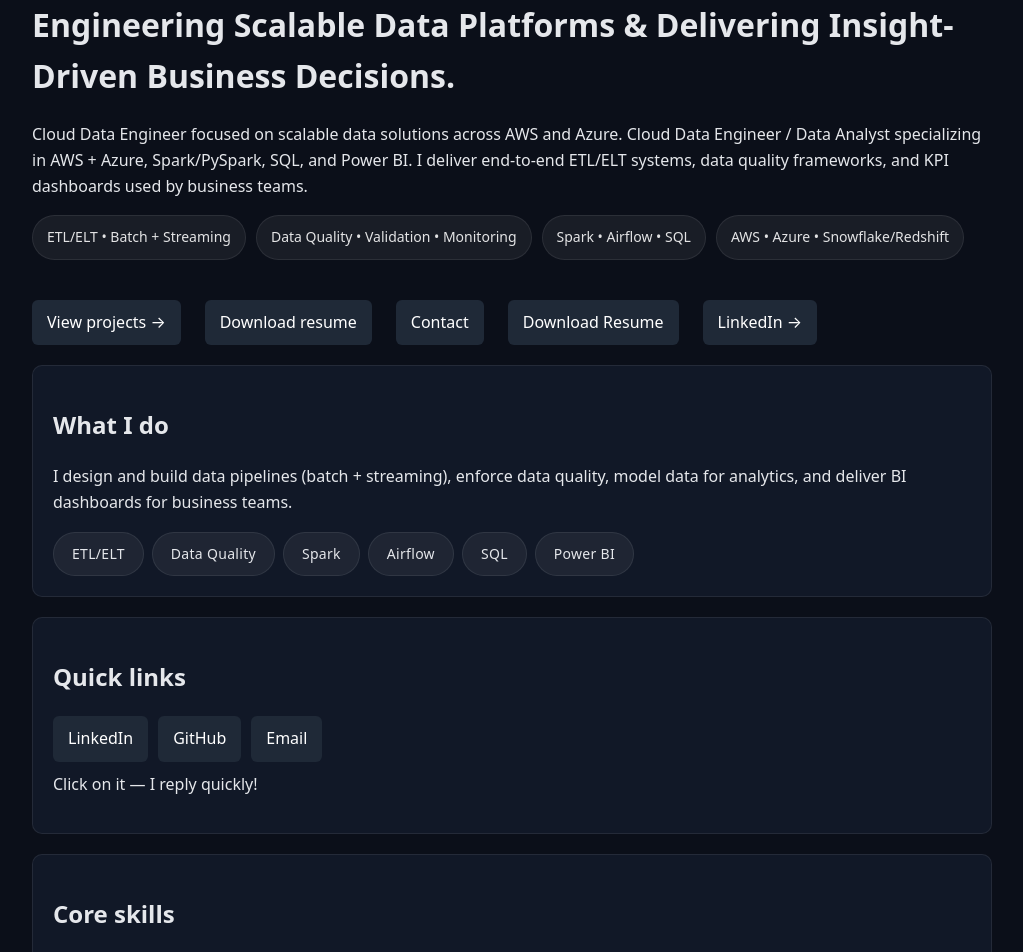
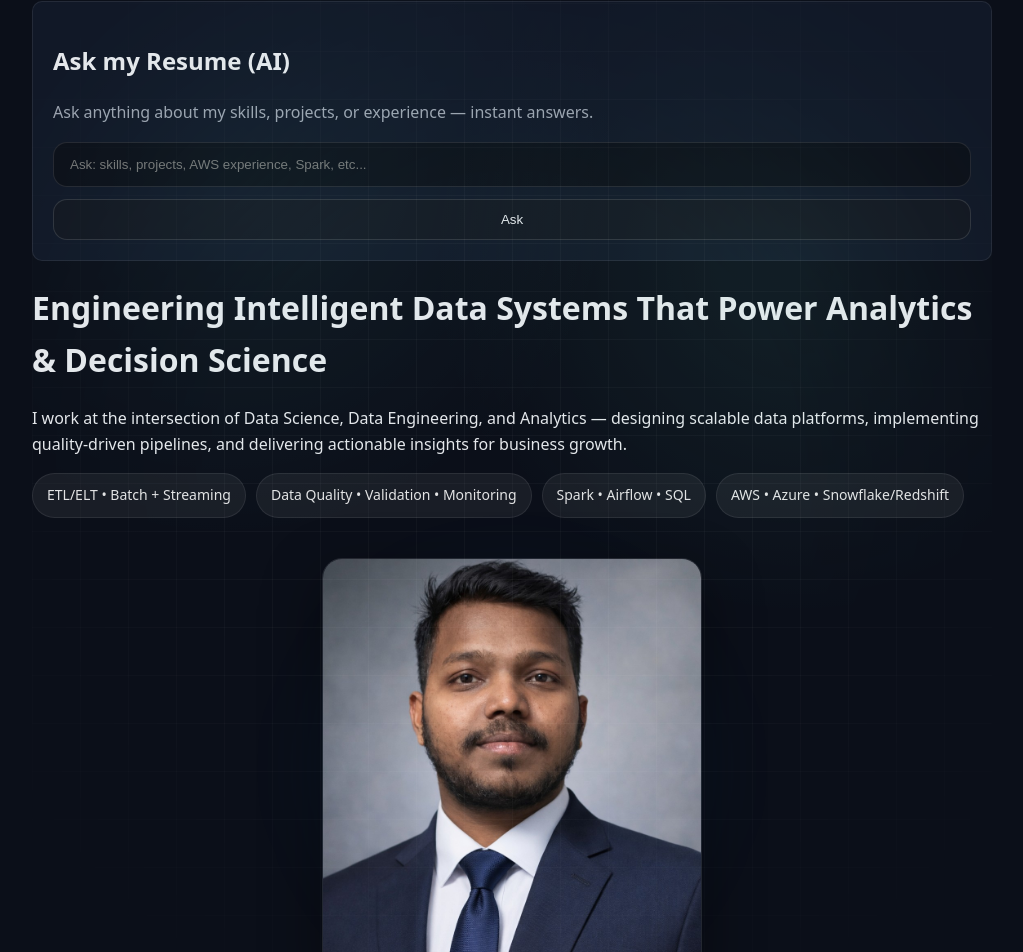
Before and after one commit to KoppoluLeelaKrishna/leela-portfolio, a Next.js app: page / in a window 1280 px wide. Shown: the part 165-1117 px from the top of the page, without its empty margins (128-1151 px from the left). Built offline with nearby package versions, Linux system fonts and the light colour scheme.

Commit message:
Ultra premium UI + build ok

```diff
--- /dev/null
+++ b/app/api/resume-chat/route.ts
@@ -0,0 +1,139 @@
+import { NextRequest } from "next/server";
+
+export const runtime = "nodejs"; // important for Vercel
+
+const SYSTEM_PROMPT = `
+You are Leela Krishna Koppolu's Resume Assistant.
+Answer ONLY in first person ("I", "my", "me").
+Never say "Leela Krishna Koppolu", "he", "his", "him".
+If resume content is in third person, rewrite it into first person before replying.
+Keep it professional and concise.
+Answer like a senior Data Scientist + Cloud Data Engineer + Data Analyst (6+ years).
+Be concise, confident, ATS-friendly, and use keywords.
+If asked "skills", return grouped bullets.
+If asked "experience", answer in STAR-ish impact form.
+Keep answers under 120 words unless user asks for details.
+
+I hold a Master of Science in Computer Science
+from The University of Texas at Arlington,
+graduated in December 2024.
+
+My coursework included algorithms, data structures,
+machine learning, distributed systems, and cloud computing.
+
+Rules:
+- Never use placeholders like [University Name]
+- If info is missing, say: "Not provided in resume"
+`;
+
+
+function getIP(req: NextRequest) {
+  return (
+    req.headers.get("x-forwarded-for")?.split(",")[0]?.trim() ||
+    req.headers.get("x-real-ip") ||
+    "unknown"
+  );
+}
+
+// Simple in-memory rate limit (works fine for small portfolio traffic)
+const RATE: Record<string, { count: number; ts: number }> = {};
+const WINDOW_MS = 60_000; // 1 minute
+const MAX_REQ = 10; // 10 requests per minute per IP
+
+function rateLimit(ip: string) {
+  const now = Date.now();
+  const entry = RATE[ip];
+
+  if (!entry || now - entry.ts > WINDOW_MS) {
+    RATE[ip] = { count: 1, ts: now };
+    return { ok: true };
+  }
+
+  if (entry.count >= MAX_REQ) return { ok: false };
+  entry.count += 1;
+  return { ok: true };
+}
+
+export async function POST(req: NextRequest) {
+  try {
+    const ip = getIP(req);
+    const rl = rateLimit(ip);
+    if (!rl.ok) {
+      return new Response(
+        JSON.stringify({ error: "Rate limit: try again in 1 minute." }),
+        { status: 429 }
+      );
+    }
+
+     const origin = req.headers.get("origin") || "";
+    if (
+      !origin.includes("vercel.app") &&
+      !origin.includes("localhost")
+    ) {
+      return new Response(
+        JSON.stringify({ error: "Unauthorized origin" }),
+        { status: 401 }
+      );
+    }
+
+    const { question } = await req.json();
+    if (!question || typeof question !== "string") {
+      return new Response(JSON.stringify({ error: "Invalid question" }), {
+        status: 400,
+      });
+    }
+
+    const key = process.env.OPENAI_API_KEY;
+    if (!key) {
+      return new Response(
+        JSON.stringify({ error: "Missing OPENAI_API_KEY in .env.local" }),
+        { status: 500 }
+      );
+    }
+
+    // ✅ Use Responses API (recommended). Works with GPT-4.1-mini / GPT-4o-mini.
+    const resp = await fetch("https://api.openai.com/v1/responses", {
+      method: "POST",
+      headers: {
+        "Content-Type": "application/json",
+        Authorization: `Bearer ${key}`,
+      },
+      body: JSON.stringify({
+        model: "gpt-4o-mini",
+        input: [
+          { role: "system", content: SYSTEM_PROMPT },
+          { role: "user", content: question },
+        ],
+        // cost control
+        max_output_tokens: 180,
+        temperature: 0.3,
+      }),
+    });
+    const messages = [
+      { role: "system", content: SYSTEM_PROMPT },
+      { role: "user", content: question },
+    ];
+
+
+    const data = await resp.json();
+
+    if (!resp.ok) {
+      return new Response(
+        JSON.stringify({
+          error: data?.error?.message || "OpenAI error",
+        }),
+        { status: resp.status }
+      );
+    }
+
+    const answer =
+      data?.output?.[0]?.content?.[0]?.text ||
+      "No response text returned.";
+
+    return new Response(JSON.stringify({ answer }), { status: 200 });
+  } catch (e: any) {
+    return new Response(JSON.stringify({ error: e?.message || "Server error" }), {
+      status: 500,
+    });
+  }
+}
--- a/app/contact/page.tsx
+++ b/app/contact/page.tsx
@@ -15,7 +15,7 @@ export default function ContactPage() {
 
           <a
             className="btn"
-            href="https://www.linkedin.com/in/YOUR_LINKEDIN/"
+            href="https://www.linkedin.com/in/leela-krishna-klk/"
             target="_blank"
             rel="noopener noreferrer"
           >
--- a/app/globals.css
+++ b/app/globals.css
@@ -134,19 +134,15 @@ body {
   border-color: rgba(255, 255, 255, 0.18);
 }
 
-.aiGrid {
-  position: absolute;
-  inset: 0;
-  pointer-events: none;
-  background-image:
-    radial-gradient(circle at 20% 20%, rgba(120, 255, 253, 0.1), transparent 35%),
-    radial-gradient(circle at 80% 30%, rgba(120, 255, 224, 0.1), transparent 35%),
-    linear-gradient(rgba(255,255,255,0.04) 1px, transparent 1px),
-    linear-gradient(90deg, rgba(255,255,255,0.04) 1px, transparent 1px);
-  background-size: auto, auto, 48px 48px, 48px 48px;
-  opacity: 0.75;
-  filter: blur(0px);
+.heroContainer,
+.heroWrap,
+.heroLeft,
+.heroRight {
+  position: relative;
+  z-index: 2;
 }
+
+
 
 @media (max-width: 600px) {
   .heroHighlights {
@@ -156,6 +152,7 @@ body {
 
 /* ===== AI GRID BACKGROUND ===== */
 
+
 .hero {
   position: relative;
   overflow: hidden;
@@ -164,22 +161,33 @@ body {
 .aiGrid {
   position: absolute;
   inset: 0;
+  z-index: 0;
+  pointer-events: none;
+  opacity: 0.75;
+
   background-image:
-    linear-gradient(rgba(255, 255, 255, 0.29) 1px, transparent 1px),
-    linear-gradient(90deg, rgba(255, 255, 255, 0.05) 1px, transparent 1px);
-  background-size: 40px 40px;
+    radial-gradient(circle at 20% 20%, rgba(120, 255, 253, 0.1), transparent 35%),
+    radial-gradient(circle at 80% 30%, rgba(120, 255, 224, 0.1), transparent 35%),
+    linear-gradient(rgba(255,255,255,0.04) 1px, transparent 1px),
+    linear-gradient(90deg, rgba(255,255,255,0.04) 1px, transparent 1px);
+
+  background-size: auto, auto, 48px 48px, 48px 48px;
 
   -webkit-mask-image: radial-gradient(circle at center, black 40%, transparent 90%);
   mask-image: radial-gradient(circle at center, black 40%, transparent 90%);
-
-  z-index: 0;
 }
 
 
 .hero > * {
   position: relative;
-  z-index: 1;
+  z-index: 2;
 }
+
+.photoCard {
+  position: relative;
+  z-index: 3;
+}
+
 
 .ctaRow {
   display: flex;
@@ -231,3 +239,120 @@ body {
   background: rgba(255, 255, 255, 0.12);
   transform: translateY(-2px);
 }
+
+.input {
+  width: 100%;
+  padding: 12px 14px;
+  border-radius: 10px;
+  border: 1px solid rgba(255,255,255,0.12);
+  background: rgba(255,255,255,0.04);
+  color: var(--text);
+  outline: none;
+}
+
+.input:focus {
+  border-color: rgba(255,255,255,0.22);
+}
+
+.heroContainer {
+  display: flex;
+  align-items: center;
+  justify-content: space-between;
+  gap: 60px;
+  position: relative;
+}
+
+.heroContent {
+  flex: 1;
+}
+
+.heroImage {
+  flex: 1;
+  display: flex;
+  justify-content: center;
+}
+
+.profileImage {
+  border-radius: 20px;
+  object-fit: cover;
+  box-shadow: 0 20px 60px rgba(0,0,0,0.4);
+  border: 1px solid rgba(255,255,255,0.1);
+  transition: transform 0.3s ease;
+}
+
+.profileImage:hover {
+  transform: scale(1.03);
+}
+
+.heroImage::before {
+  content: "";
+  position: absolute;
+  width: 420px;
+  height: 420px;
+  background: radial-gradient(circle, rgba(0,140,255,0.25), transparent 70%);
+  border-radius: 50%;
+  filter: blur(40px);
+  z-index: -1;
+}
+
+@media (max-width: 900px) {
+  .heroContainer {
+    flex-direction: column;
+    text-align: center;
+  }
+
+  .heroImage {
+    margin-top: 40px;
+  }
+}
+
+
+.chatWrap {
+  display: grid;
+  gap: 12px;
+  margin-top: 14px;
+}
+
+.chatInput {
+  width: 100%;
+  padding: 14px 16px;
+  border-radius: 14px;
+  border: 1px solid rgba(255,255,255,0.10);
+  background: rgba(10, 12, 18, 0.6);
+  color: var(--text);
+  outline: none;
+}
+
+.chatInput:focus {
+  border-color: rgba(120,255,253,0.35);
+  box-shadow: 0 0 0 4px rgba(120,255,253,0.08);
+}
+
+.chatBtn {
+  padding: 12px 16px;
+  border-radius: 14px;
+  border: 1px solid rgba(255,255,255,0.12);
+  background: rgba(20, 24, 34, 0.85);
+  color: var(--text);
+  cursor: pointer;
+}
+
+.chatBtn:disabled {
+  opacity: 0.6;
+  cursor: not-allowed;
+}
+
+.chatError {
+  padding: 12px 14px;
+  border-radius: 14px;
+  border: 1px solid rgba(255,0,0,0.20);
+  background: rgba(255,0,0,0.08);
+}
+
+.chatAnswer {
+  white-space: pre-wrap;
+  padding: 14px 16px;
+  border-radius: 14px;
+  border: 1px solid rgba(255,255,255,0.10);
+  background: rgba(255,255,255,0.04);
+}
--- a/app/page.tsx
+++ b/app/page.tsx
@@ -1,4 +1,6 @@
 import Link from "next/link";
+import Image from "next/image";
+import ResumeChat from "@/components/ResumeChat";
 
 const skills = [
   "AWS (S3, Glue, Redshift, Athena, Lambda)",
@@ -9,6 +11,9 @@ const skills = [
   "Power BI • Dashboards • Automation",
 ];
 
+
+
+
 export default function HomePage() {
   return (
     <div className="hero">
@@ -16,25 +21,38 @@ export default function HomePage() {
       {/* AI Background Grid */}
       <div className="aiGrid" />
 
-      <div className="kicker">
-        <span>Open to:</span>
-        <strong style={{ color: "var(--text)" }}>
-          Data Engineer • Data Analyst
-        </strong>
-      </div>
+       {/* LEFT SIDE */}
+        <div className="heroContent">
+          <div className="kicker">
+            <span>Open to:</span>
+            <strong> Data Scientist • Data Engineer • Data Analyst</strong>
+          </div>
+
+        <div className="grid" style={{ marginTop: 24 }}>
+          <section className="card col12">
+            <h2>Ask my Resume (AI)</h2>
+            <p className="sub">
+              Ask anything about my skills, projects, or experience — instant answers.
+            </p>
+            <ResumeChat />
+          </section>
+        </div>
+
 
     <div className="aiGrid" />
 
       <h1 className="heroTitle">
-        Engineering Scalable Data Platforms & Delivering Insight-Driven Business Decisions.
+        Engineering Intelligent Data Systems That Power Analytics & Decision Science
       </h1>
 
 
       <p className="heroSub">
-         Cloud Data Engineer focused on scalable data solutions across AWS and Azure.
-         Cloud Data Engineer / Data Analyst specializing in AWS + Azure, Spark/PySpark, SQL, and Power BI.
-         I deliver end-to-end ETL/ELT systems, data quality frameworks, and KPI dashboards used by business teams.
+         I work at the intersection of Data Science, Data Engineering, and Analytics —
+         designing scalable data platforms, implementing quality-driven pipelines,
+         and delivering actionable insights for business growth.
       </p>
+
+
 
       <div className="heroHighlights">
 
@@ -44,6 +62,21 @@ export default function HomePage() {
         <div className="pill">AWS • Azure • Snowflake/Redshift</div>
 
       </div>
+
+
+        {/* RIGHT SIDE PHOTO */}
+        <div className="heroImage">
+          <Image
+            src="/profile.jpg"
+            alt="Leela Krishna Koppolu"
+            width={380}
+            height={420}
+            className="profileImage"
+            priority
+          />
+        </div>
+    </div>
+
 
       <div className="ctaRow">
         <Link className="btn btnPrimary" href="/projects">
@@ -90,7 +123,7 @@ export default function HomePage() {
         <section className="card col4">
           <h2>Quick links</h2>
           <div className="split">
-            <a className="btn" href="https://linkedin.com/in/leelakrishnakoppolu/" target="_blank" rel="noopener noreferrer">
+            <a className="btn" href="https://www.linkedin.com/in/leela-krishna-klk" target="_blank" rel="noopener noreferrer">
               LinkedIn
             </a>
             <a className="btn" href="https://github.com/KoppoluLeelaKrishna" target="_blank" rel="noopener noreferrer">
--- a/app/projects/page.tsx
+++ b/app/projects/page.tsx
@@ -21,7 +21,7 @@ const projects: Project[] = [
     ],
     links: [
       { label: "GitHub", href: "https://github.com/KoppoluLeelaKrishna" },
-      { label: "LinkedIn", href: "https://www.linkedin.com/" },
+      { label: "LinkedIn", href: "https://www.linkedin.com/in/leela-krishna-klk/" },
     ],
   },
   {
@@ -48,7 +48,7 @@ const projects: Project[] = [
       "Created executive-level KPI views with trend + variance insights to support decision making.",
       "Documented metric definitions so business teams trust the numbers and reduce back-and-forth.",
     ],
-    links: [{ label: "LinkedIn", href: "https://linkedin.com/in/leelakrishnakoppolu/" }],
+    links: [{ label: "LinkedIn", href: "https://www.linkedin.com/in/leela-krishna-klk/" }],
   },
 ];
 
--- a/components/Nav.tsx
+++ b/components/Nav.tsx
@@ -15,7 +15,7 @@ export default function Nav() {
         <div className="brand">
           <div className="logo">
             <strong>Leela Krishna Koppolu</strong>
-            <span className="role">Data Engineer & Data Analyst</span>
+            <span className="role">Data Scientist specializing in Data Engineering & Analytics</span>
          </div>
 
         </div>
--- /dev/null
+++ b/components/ResumeChat.tsx
@@ -0,0 +1,55 @@
+"use client";
+
+import { useState } from "react";
+
+export default function ResumeChat() {
+  const [q, setQ] = useState("");
+  const [ans, setAns] = useState("");
+  const [loading, setLoading] = useState(false);
+  const [err, setErr] = useState("");
+
+  async function ask() {
+    setErr("");
+    setAns("");
+    if (!q.trim()) return;
+
+    setLoading(true);
+    try {
+      const res = await fetch("/api/resume-chat", {
+        method: "POST",
+        headers: { "Content-Type": "application/json" },
+        body: JSON.stringify({ question: q }),
+      });
+
+      const data = await res.json();
+      if (!res.ok) {
+        setErr(data?.error || "Something went wrong");
+      } else {
+        setAns(data.answer);
+      }
+    } catch (e: any) {
+      setErr(e?.message || "Network error");
+    } finally {
+      setLoading(false);
+    }
+  }
+
+  return (
+    <div className="chatWrap">
+      <input
+        className="chatInput"
+        value={q}
+        onChange={(e) => setQ(e.target.value)}
+        placeholder="Ask: skills, projects, AWS experience, Spark, etc..."
+        onKeyDown={(e) => e.key === "Enter" && ask()}
+      />
+
+      <button className="chatBtn" onClick={ask} disabled={loading}>
+        {loading ? "Thinking..." : "Ask"}
+      </button>
+
+      {err && <div className="chatError">{err}</div>}
+      {ans && <div className="chatAnswer">{ans}</div>}
+    </div>
+  );
+}
--- a/package.json
+++ b/package.json
@@ -10,6 +10,7 @@
   },
   "dependencies": {
     "next": "16.1.6",
+    "openai": "^6.22.0",
     "react": "19.2.3",
     "react-dom": "19.2.3"
   },
```
Also changed, not shown: public/profile.jpg (added), 1 other file (tests, documents, lock files or other folders).
